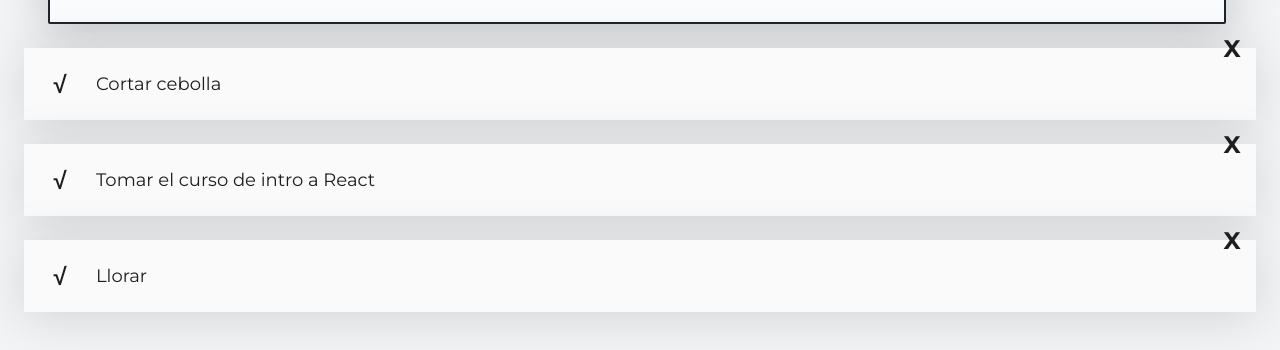
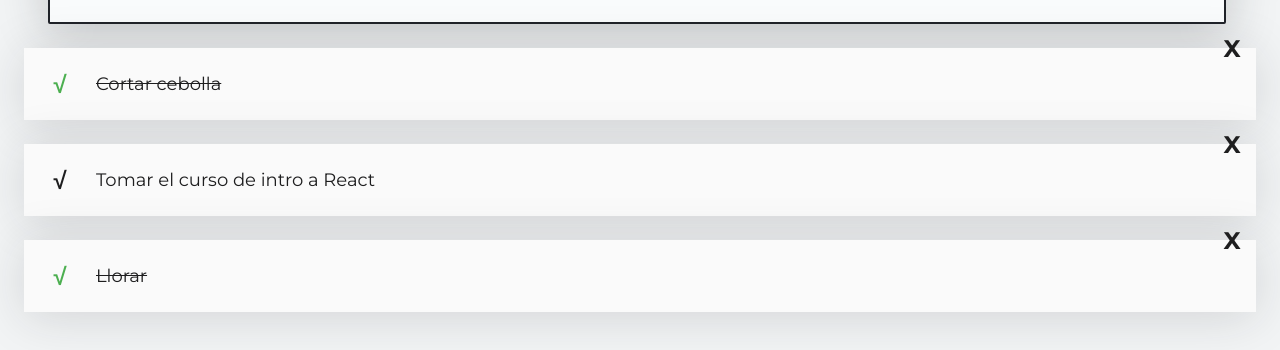
Before and after one commit to Nestornjrz/IntroReact, a React (Create React App) app in the folder todolist/: page / in a window 1280 px wide. Shown: the part 171-521 px from the top of the page. Built offline with nearby package versions, Linux system fonts and the light colour scheme.

Commit message:
Probando el check

```diff
--- a/todolist/src/App.js
+++ b/todolist/src/App.js
@@ -7,9 +7,9 @@ import { CreateTodoButton } from './CreateTodoButton';
 //import './App.css';
 
 const todos = [
-  { text: "Cortar cebolla", completed: false },
+  { text: "Cortar cebolla", completed: true },
   { text: "Tomar el curso de intro a React", completed: false },
-  { text: "Llorar", completed: false },
+  { text: "Llorar", completed: true },
 ];
 
 function App() {
@@ -19,7 +19,11 @@ function App() {
       <TodoSearch />
       <TodoList>
         {todos.map((todo) => (
-          <TodoItem key={todo.text} text={todo.text}/>
+          <TodoItem
+          key={todo.text}
+          text={todo.text}
+          completed={todo.completed}
+          />
         ))}
       </TodoList>
       <CreateTodoButton />
```
